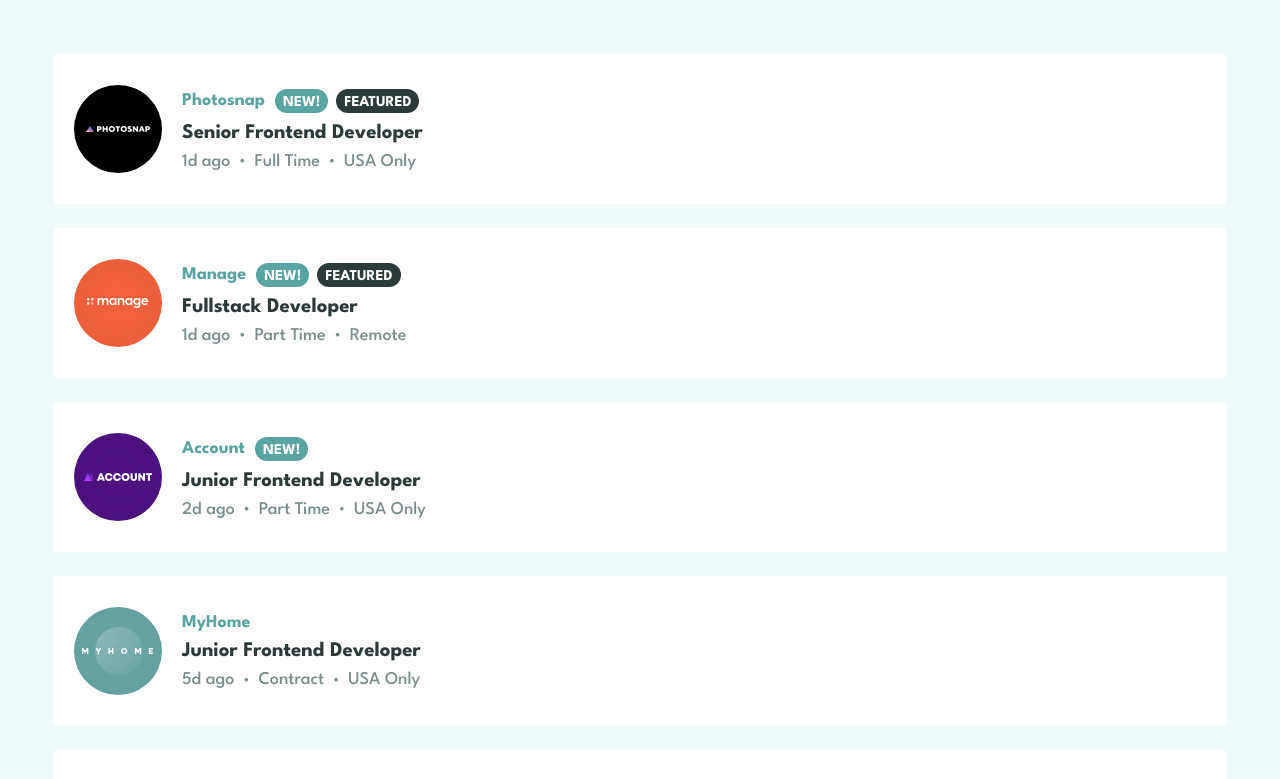
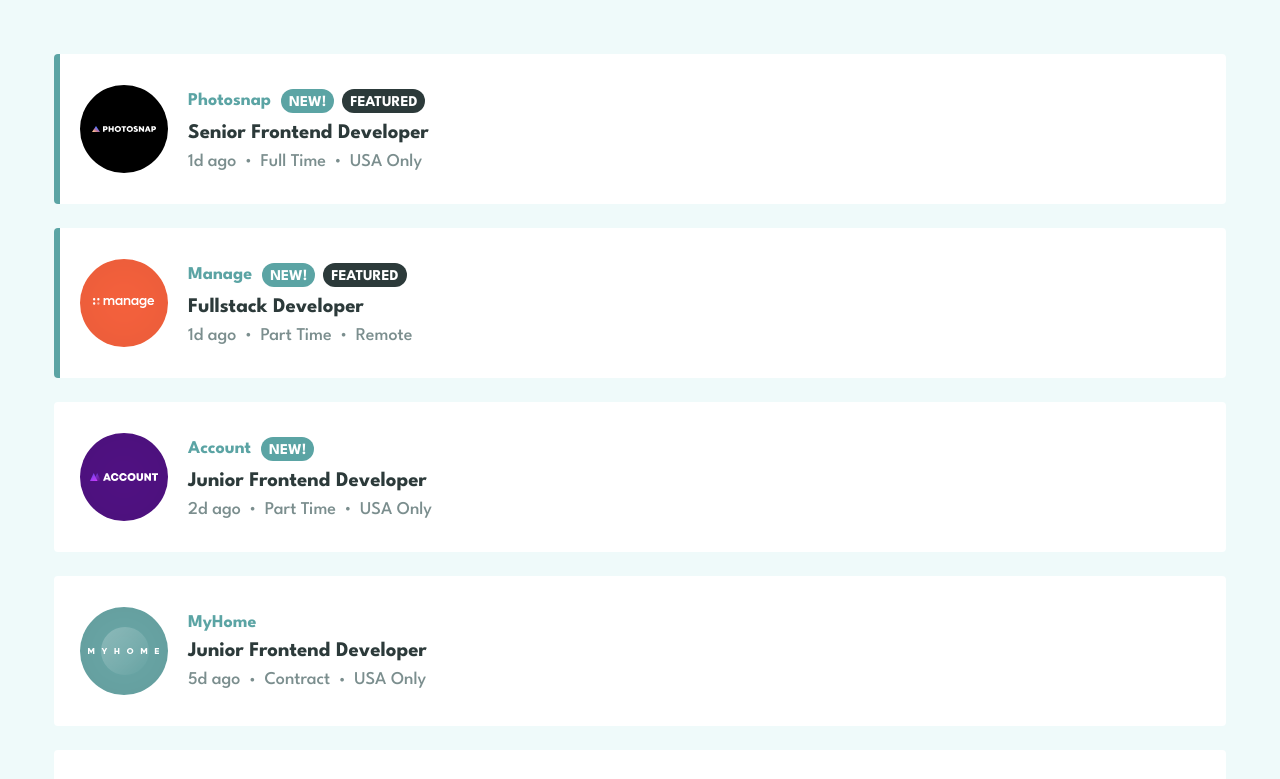
Before and after one commit to bgrubb83/frontend-mentor-job-listings-with-filtering, a React (Create React App) app: page / in a window 1280 px wide. Shown: the top 779 px of the page. Built offline with nearby package versions, Linux system fonts and the light colour scheme.

Commit message:
Add featured job indicator at left of JobCard.

```diff
--- a/src/components/JobCard/JobCard.css
+++ b/src/components/JobCard/JobCard.css
@@ -7,3 +7,17 @@
     padding: 20px;
     margin: 24px;
 }
+
+.featured-indicator {
+    width: 6px;
+    height: calc(100% + 40px);
+    background-color: hsl(180, 29%, 50%);
+    margin-left: -20px;
+    margin-right: 20px;
+    border-top-left-radius: 4px;
+    border-bottom-left-radius: 4px;
+}
+
+.not-featured {
+    padding-left: 26px;
+}
--- a/src/components/JobCard/Jobcard.tsx
+++ b/src/components/JobCard/Jobcard.tsx
@@ -8,7 +8,12 @@
 
 const JobCard: React.FC<JobCardData> = (job) => {
     return (
-        <div className='jobCardWrapper'>
+        <div className={job.featured ? 'jobCardWrapper' : 'jobCardWrapper not-featured'}>
+            {/* Featured indicator */}
+            {job.featured ?
+            <section className='featured-indicator' />
+            : null}
+
             <CompanyLogo logo={job.logo} />
             <JobDetails
                 company={job.company}
```
